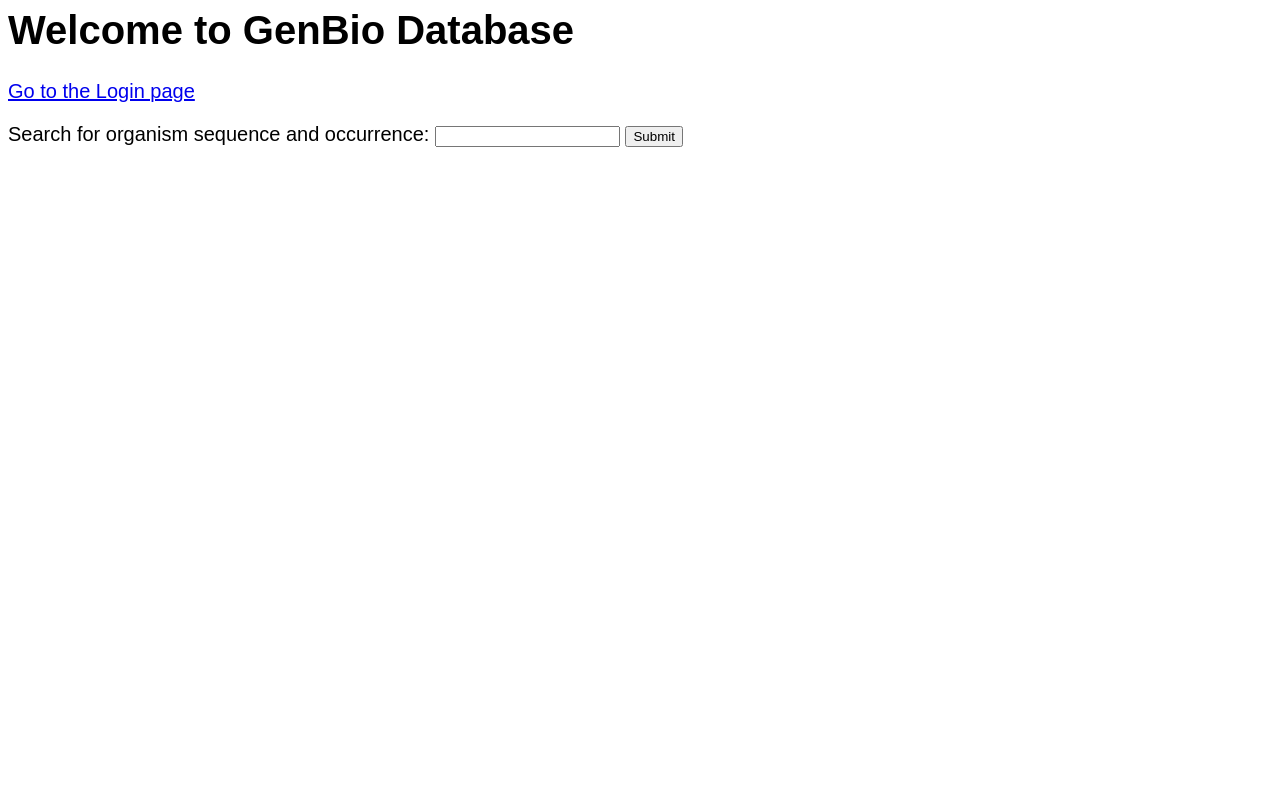
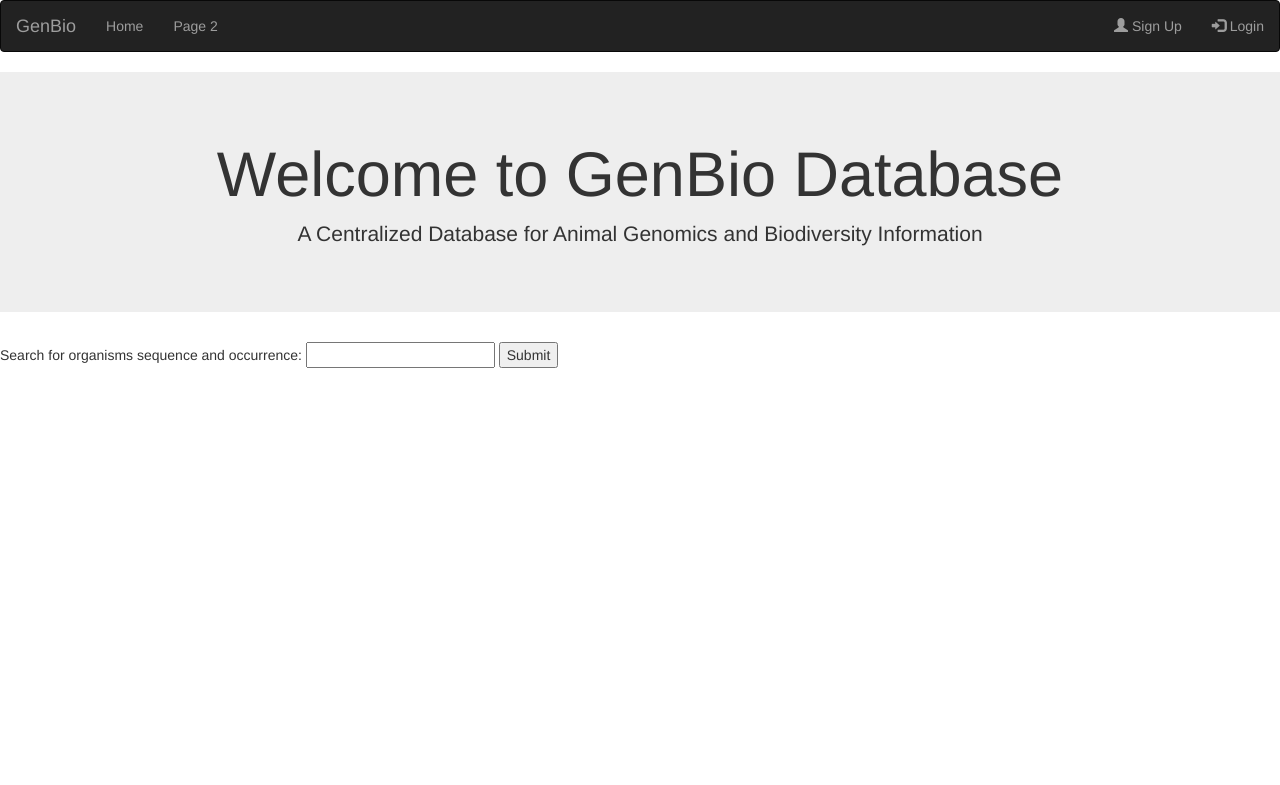
Before and after one commit to debbie-leung/w4111-proj1, a Flask app: template templates/index.html in a window 1280 px wide. Shown: the top 785 px of the page. Run offline with Flask 2, Linux system fonts and the light colour scheme; the template is opened without the code that fills it, so the values that code supplies are empty; parts of the project's set-up code (start-up, migrations or seed data) failed here and were passed over; some libraries are stand-ins or nearby versions.

Commit message:
Created navigation bar and login page

```diff
--- a/server.py
+++ b/server.py
@@ -13,6 +13,10 @@ import os
 from sqlalchemy import *
 from sqlalchemy.pool import NullPool
 from flask import Flask, request, render_template, g, redirect, Response
+# from flask_wtf import FlaskForm
+# from flask_bootstrap import Bootstrap
+# from wtforms import StringField, PasswordField, BooleanField
+# from wtforms.validators import InputRequired, Email, Length
 
 tmpl_dir = os.path.join(os.path.dirname(os.path.abspath(__file__)), 'templates')
 app = Flask(__name__, template_folder=tmpl_dir)
@@ -158,9 +162,15 @@ def index():
 # Notice that the function name is another() rather than index()
 # The functions for each app.route need to have different names
 #
-@app.route('/login')
+@app.route('/login', methods=['GET', 'POST'])
 def login():
-  return render_template("login.html")
+  error = None
+  if request.method == 'POST':
+      if request.form['username'] != 'admin' or request.form['password'] != 'admin':
+          error = 'Invalid Credentials. Please try again.'
+      else:
+          return redirect(url_for('home'))
+  return render_template('login.html', error=error)
 
 # Example of adding new data to the database
 @app.route('/add', methods=['GET'])
--- a/templates/index.html
+++ b/templates/index.html
@@ -1,29 +1,40 @@
+<!-- Latest compiled and minified CSS -->
+<link rel="stylesheet" href="https://maxcdn.bootstrapcdn.com/bootstrap/3.4.1/css/bootstrap.min.css">
+
+<!-- jQuery library -->
+<script src="https://ajax.googleapis.com/ajax/libs/jquery/3.5.1/jquery.min.js"></script>
+
+<!-- Latest compiled JavaScript -->
+<script src="https://maxcdn.bootstrapcdn.com/bootstrap/3.4.1/js/bootstrap.min.js"></script>
+
 <html>
-  <style>
-    body{
-      font-size: 15pt;
-      font-family: arial;
-    }
-  </style>
 
+<nav class="navbar navbar-inverse">
+  <div class="container-fluid">
+    <div class="navbar-header">
+      <a class="navbar-brand" href="#">GenBio</a>
+    </div>
+    <ul class="nav navbar-nav">
+      <li class="active">
+      <li><a href="#">Home</a></li>
+      <li><a href="#">Page 2</a></li>
+    </ul>
+    <ul class="nav navbar-nav navbar-right">
+      <li><a href="#"><span class="glyphicon glyphicon-user"></span> Sign Up</a></li>
+      <li><a href="login"><span class="glyphicon glyphicon-log-in"></span> Login</a></li>
+    </ul>
+  </div>
+</nav>
 
-<body>
+<div class="jumbotron text-center">
   <h1>Welcome to GenBio Database</h1>
-  <!-- <div>{{data}}</div>
-
-  <div>
-    {% for n in data %}
-    <div>{{n}}</div>
-    {% endfor %}
-  </div> -->
-
-<p><a href="login">Go to the Login page</a></p>
+  <p>A Centralized Database for Animal Genomics and Biodiversity Information</p>
+</div>
 
 <form method="POST" action="/add">
-<p>Search for organism sequence and occurrence: <input type="text" name="name"> <input type="submit" value="Submit"></p>
+<p>Search for organisms sequence and occurrence: <input type="text" name="name"> <input type="submit" value="Submit"></p>
 </form>
 
 </body>
 
-
 </html>
```
Also changed, not shown: templates/login.html (+38 -6 lines).
